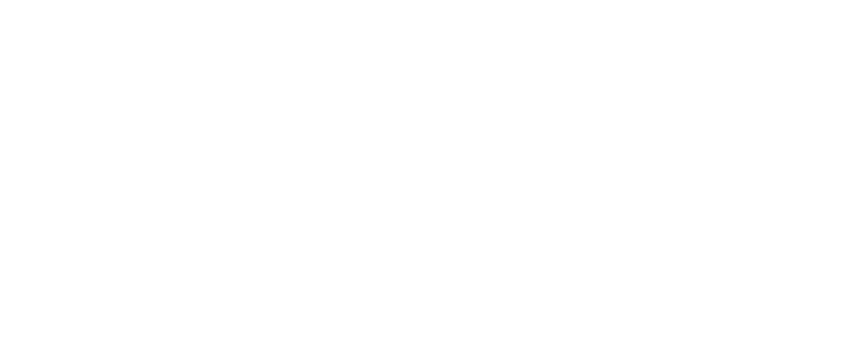
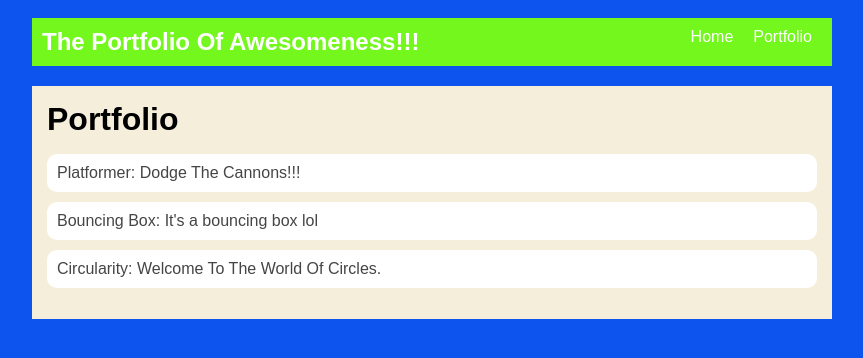
Before and after one commit to AidenLeite/AidenLeite.github.io, a plain HTML site: page portfolio.html in a window 1280 px wide. Shown: the whole page, without its empty margins (208-1071 px from the left). Drawn offline with Linux system fonts and the light colour scheme.

Commit message:
THETHIRDUPDATE!

```diff
--- a/portfolio.html
+++ b/portfolio.html
@@ -0,0 +1,42 @@
+<!DOCTYPE html>
+<html>
+  <head>
+    <title>The Portfolio Of Awesomeness!!!</title>
+    <link rel="stylesheet" href="style.css" />
+  </head>
+
+  <body>
+    <!-- All content goes here -->
+    <div id="all-contents">
+  <nav>
+<h1> The Portfolio Of Awesomeness!!! </h1>
+<ul id="nav-ul">
+    <li class="nav-li">
+        <a href="index.html">Home</a>
+    </li>
+    <li class="nav-li">
+        <a href="portfolio.html">Portfolio</a>
+    </li>
+</ul>
+  </nav>
+
+  <main>
+<div class="content">
+    <h1>Portfolio</h1>
+    <ul id="portfolio">
+      <li>
+  <a href="fsd-projects/platformer/">Platformer: Dodge The Cannons!!!</a>
+</li>
+<li>
+  <a href="fsd-projects/bouncing-box/">Bouncing Box: It's a bouncing box lol</a>
+</li>
+<li>
+  <a href="fsd-projects/circularity/">Circularity: Welcome To The World Of Circles.</a>
+</li>
+    </ul>
+</div>
+  </main>
+
+    </div>
+  </body>
+</html>
--- a/style.css
+++ b/style.css
@@ -79,3 +79,28 @@ main {
 h2, h3 {
     margin: 0px;
 }
+/* Portfolio styles */
+.content h1 {
+  color: black;
+}
+
+#portfolio {
+  list-style-type: none;
+  padding-left: 0;
+}
+
+#portfolio li {
+  background: #fff;
+  padding: 10px;
+  border-radius: 10px;
+  margin-bottom: 10px;
+}
+
+#portfolio li:hover {
+  background: #eee;
+}
+
+#portfolio a {
+  text-decoration: none;
+  color: #454545;
+}
```
